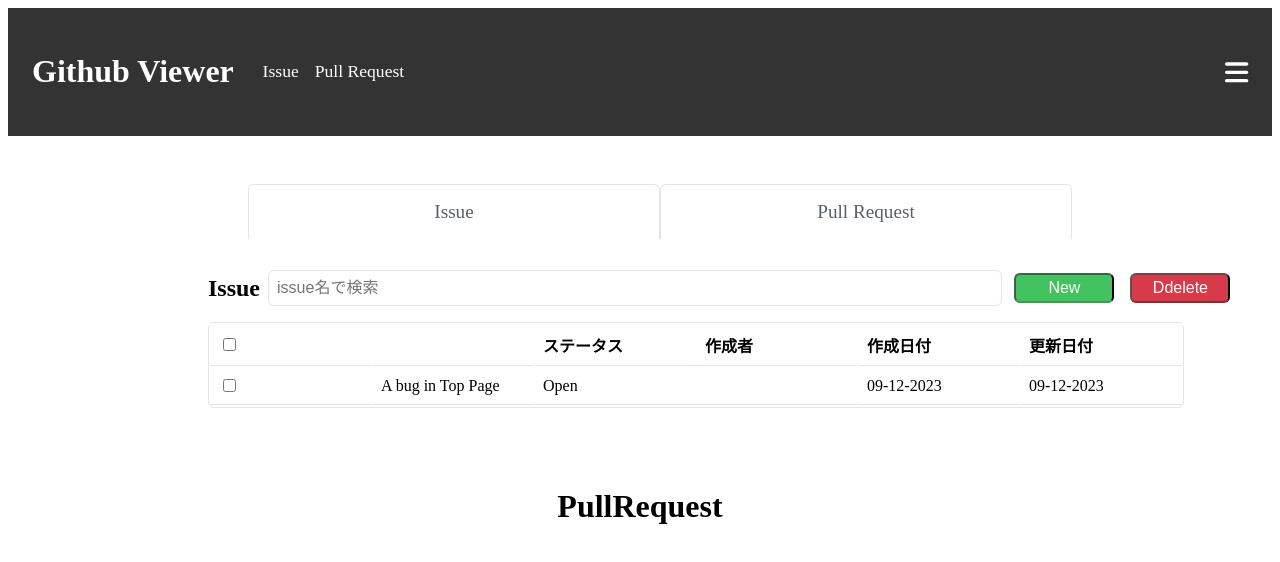
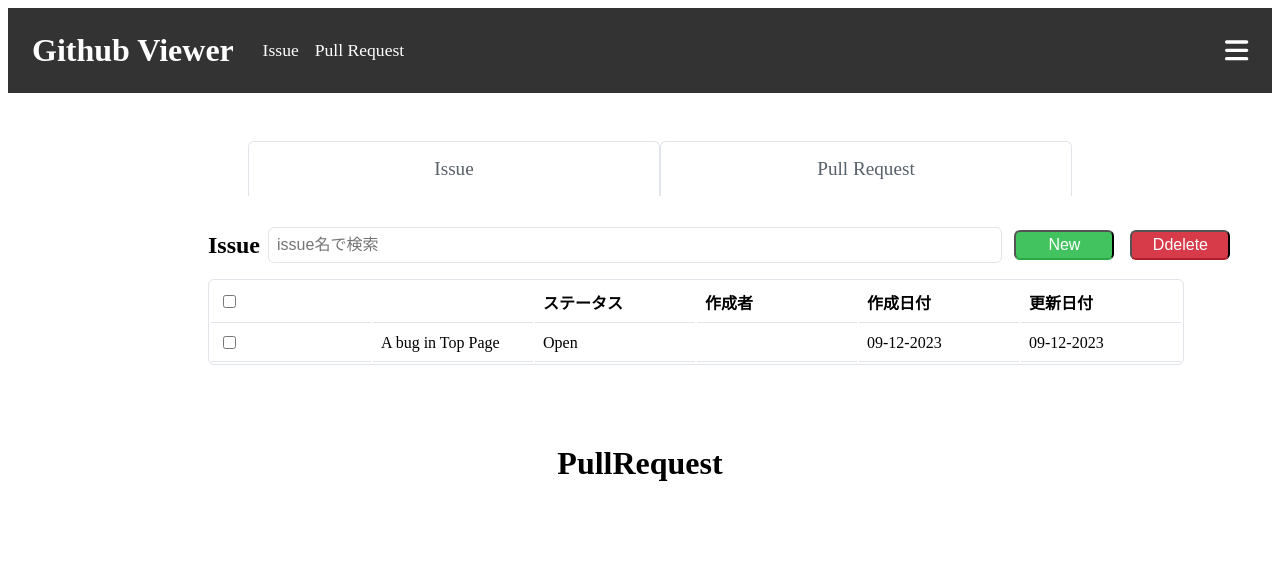
Before and after one commit to canopus-m-satoshi/redux-github-viewer, a React (Create React App) app: page / in a window 1280 px wide. Shown: the top 562 px of the page. Built offline with nearby package versions, Linux system fonts and the light colour scheme.

Commit message:
SiteTitleのCSS修正

```diff
--- a/src/components/atoms/SiteTitle.jsx
+++ b/src/components/atoms/SiteTitle.jsx
@@ -4,6 +4,7 @@ import { styled } from 'styled-components'
 const StyledTitle = styled.h1`
   font-size: 2rem;
   font-weight: bold;
+  margin-block: 0;
   cursor: pointer;
 `
 
```
